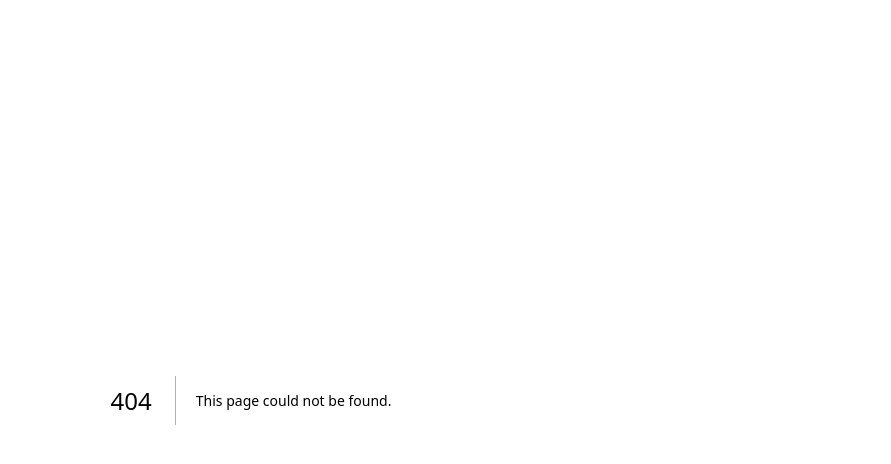
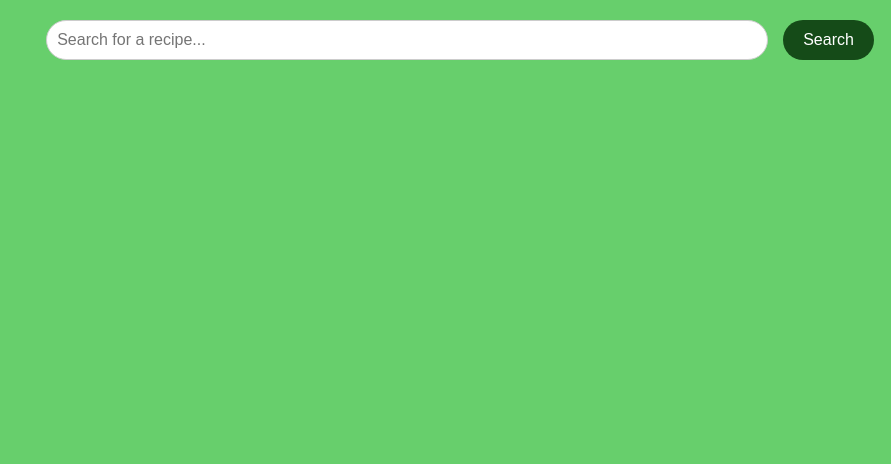
Before and after one commit to ErajT/dietician-AI, a Next.js app: page /recipegenerator/recipecart in a window 1280 px wide. Before the commit this address had no page. Shown: the top 464 px of the page, without its empty margins (389-1280 px from the left). Built offline with nearby package versions, Linux system fonts and the light colour scheme.

Commit message:
saving recipe cart

```diff
--- a/app/recipegenerator/page.js
+++ b/app/recipegenerator/page.js
@@ -3,7 +3,6 @@ import 'bootstrap/dist/css/bootstrap.min.css';
 import React from 'react';
 import SearchBar from '../components/searchbar';
 import '../styling/recipegenerator.css';
-import CarouselRecipe from '../components/carousal'
 
 
 export default function RecipeGeneratorPage() {
--- /dev/null
+++ b/app/recipegenerator/recipecart/page.js
@@ -0,0 +1,16 @@
+import React from 'react'
+import SearchBar from '../../components/searchbar';
+import '../../styling/recipegenerator.css';
+
+
+
+const cart = () => {
+  return (
+    <div className='recipe-cart-background'>
+      <div className="cart-search-bar"><SearchBar />
+      </div>
+    </div>
+  )
+}
+
+export default cart;
--- a/app/styling/recipegenerator.css
+++ b/app/styling/recipegenerator.css
@@ -177,3 +177,76 @@ html, body {
     align-items: center;
     z-index: 1; /* Ensure overlay is above the background */
   }
+
+
+
+
+  /* Recipe Cart Background - Full screen background */
+.recipe-cart-background {
+  width: 100vw;
+  height: 100vh;
+   /*background-color: green; You can change the color or use a background image */
+   height: 100vh;
+    display: flex;
+    background-color: #67cf6c;
+  box-sizing: border-box;
+}
+
+/* Search form container (within cart-search-bar) */
+.cart-search-bar .searchForm {
+  display: flex;
+  justify-content: flex-start; /* Move search bar to the left */
+  width: 200%; /* Ensure it takes the full width */
+  max-width: 200vw; /* Responsive full width */
+  margin-left: 34vw;
+}
+
+/* Input box styles with larger width */
+.cart-search-bar .searchInput {
+  padding: 10px;
+  font-size: 16px;
+  border: 1px solid #ccc;
+  border-radius: 25px;
+  width: 100%; /* Set initial width to 50% of the container */
+  max-width: 700px; /* Set a maximum width */
+}
+
+/* Search button styles */
+.cart-search-bar .searchButton {
+  padding: 10px 20px;
+  font-size: 16px;
+  background-color: #154b18;
+  color: white;
+  border: none;
+  border-radius: 25px;
+  margin-left: 15px;
+  cursor: pointer;
+}
+
+/* Hover effect for button */
+.cart-search-bar .searchButton:hover {
+  background-color: #45a049;
+}
+
+/* Media queries to make the search bar responsive */
+@media (max-width: 1200px) {
+  .cart-search-bar .searchInput {
+    width: 60%; /* Make the width smaller on medium screens */
+  }
+}
+
+@media (max-width: 768px) {
+  .cart-search-bar .searchInput {
+    width: 70%; /* Even smaller on small screens */
+  }
+}
+
+@media (max-width: 576px) {
+  .cart-search-bar .searchInput {
+    width: 80%; /* Full width on very small screens */
+  }
+
+  .cart-search-bar .searchButton {
+    width: 100px; /* Ensure button is a reasonable size */
+  }
+}
```
